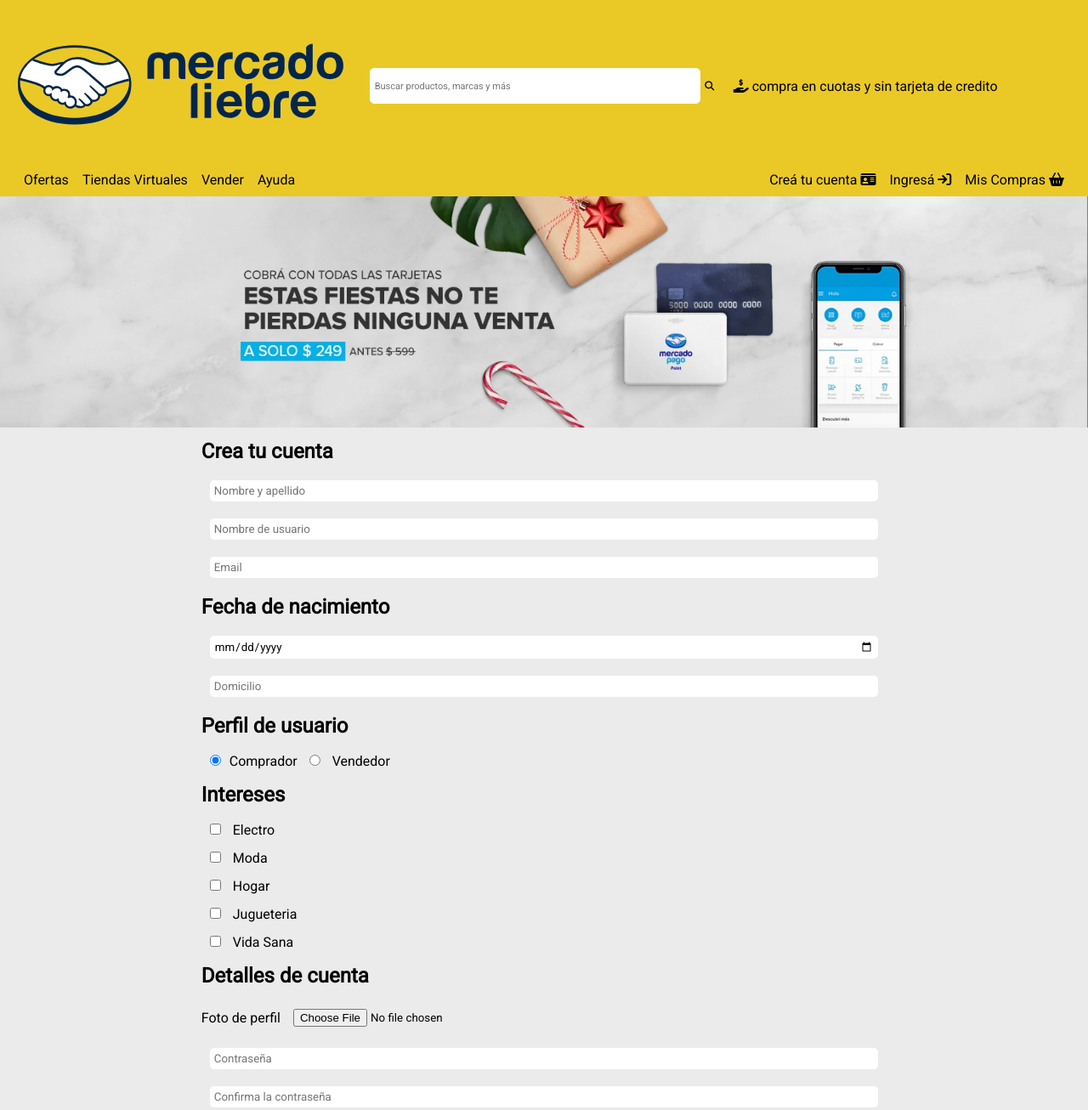
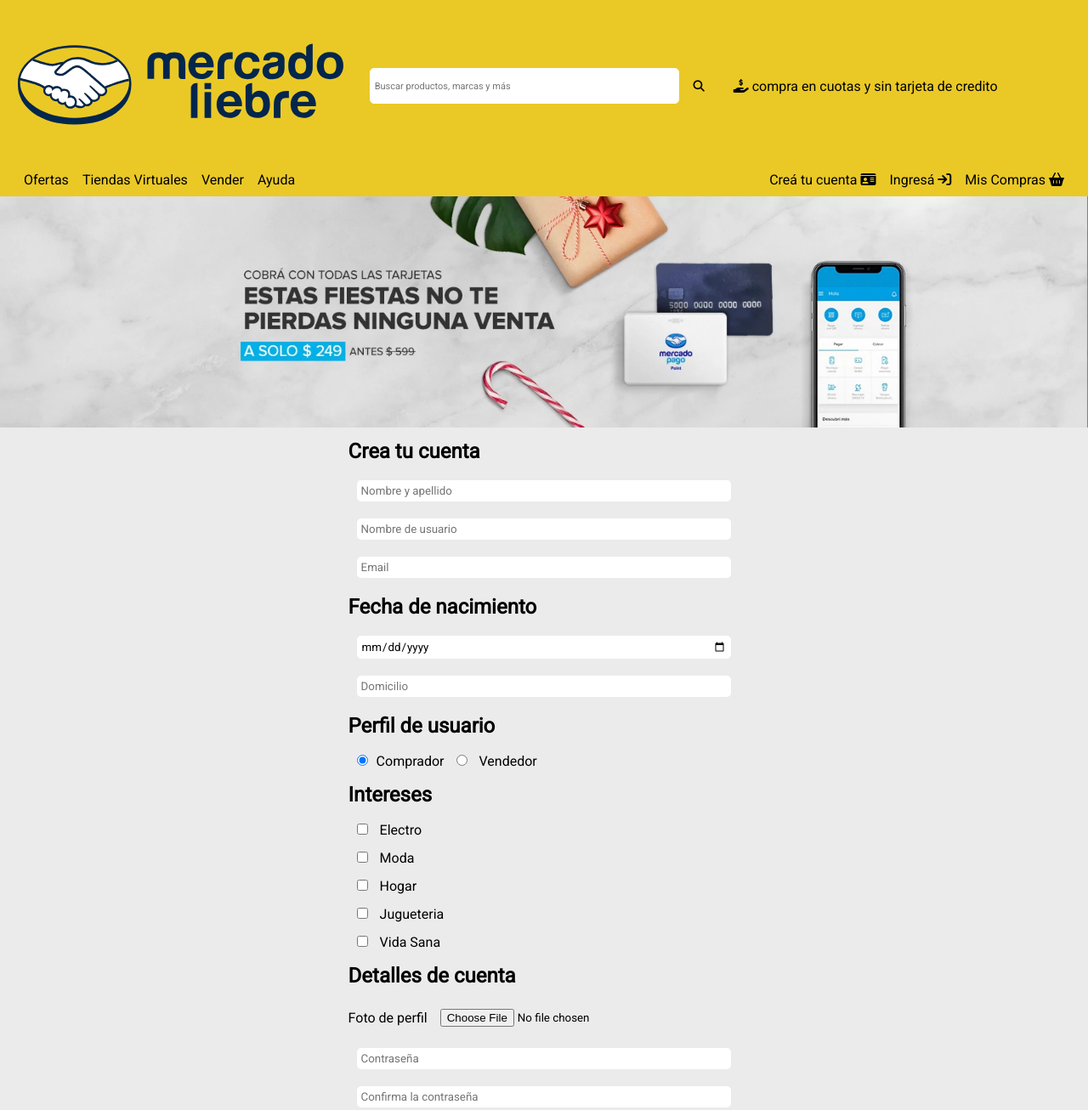
Before and after one commit to luisjavi27/mercadoLiebre, a website: page views/registro.html in a window 1280 px wide. Shown: the top 1306 px of the page at 85% size. Drawn offline with Linux system fonts and the light colour scheme; files that its build step writes are made by us from their sources; files whose address does not match are found by name.

Commit message:
fix search bar

```diff
--- a/public/css/style.css
+++ b/public/css/style.css
@@ -22,7 +22,6 @@
   margin: 20px 0px;
 }
 
-
 .cuerpotexto {
   font-size: 12px;
 }
@@ -30,10 +29,10 @@
   width: 100%;
 }
 
-.precioDescuento{
-  display:flex;
+.precioDescuento {
+  display: flex;
   width: 100%;
-  justify-content:space-around;
+  justify-content: space-around;
 }
 
 .precios {
@@ -44,7 +43,6 @@
   color: #39b54a;
   font-size: 16px;
   margin-left: 30%;
-
 }
 .descripcion {
   font-size: 16px;
@@ -52,7 +50,6 @@
   display: block !important;
   margin-top: 20px;
 }
-
 
 .fa-truck {
   display: block;
@@ -141,7 +138,6 @@
   font-size: 30px;
   margin-bottom: 15px;
   color: #1259c3;
-
 }
 
 #footerDescription section p {
@@ -169,8 +165,6 @@
 main section article img {
   width: 100%;
 }
-
-
 
 header .form {
   font-size: 11px;
@@ -256,6 +250,15 @@
 
   #searchIcon {
     display: block;
+    background-color: transparent;
+    border: none;
+    height: 35%;
+    width: 10%;
+    border-radius: 5px;
+  }
+
+  #searchIcon:hover {
+    background-color: #dab600e7;
   }
 
   #navbar {
@@ -319,39 +322,34 @@
   }
 
   #inputSearch {
-    height:35%;
+    height: 35%;
   }
 
   #footerDescription {
     flex-direction: row;
   }
 
-  #iconCreditCard{
-
+  #iconCreditCard {
     transition: 500ms linear;
-
   }
-  #iconCreditCard:hover{
-
+  #iconCreditCard:hover {
     transform: translateX(20px);
   }
 
-  #iconGift{
+  #iconGift {
     transition: 500ms linear;
   }
 
-  #iconGift:hover{
+  #iconGift:hover {
     transform: perspective(150px) rotateX(45deg);
   }
 
-  #iconShield{
+  #iconShield {
     transition: 500ms linear;
   }
-  #iconShield:hover{
+  #iconShield:hover {
     transform: scale(1.5);
   }
-
-
 
   header nav {
     font-size: 16px;
@@ -362,31 +360,29 @@
     box-shadow: none !important;
   }
 
-  main section  div.products article:hover {
+  main section div.products article:hover {
     /* transition-duration: 0.7s; */
     transition: all 500ms ease;
     box-shadow: 0px 0px 10px rgb(100, 100, 100) !important;
   }
 
   main section article .descripcion {
-
     display: none !important;
   }
 
   main section article:hover .descripcion {
-
     display: block !important;
   }
 
   main section article:hover .fa-truck {
     transition-duration: 0.7s;
     transform: rotate(-90deg);
-    z-index:3;
+    z-index: 3;
   }
 
-  main section article img{
+  main section article img {
     transition: 500ms linear;
-    z-index:2;
+    z-index: 2;
   }
 
   main section article:hover img {
--- a/public/css/styleRegistro.css
+++ b/public/css/styleRegistro.css
@@ -1,43 +1,41 @@
-
-#inputFoto{
-    width:100%;
-    display:flex;
-    align-items:center;
+#inputFoto {
+  width: 100%;
+  display: flex;
+  align-items: center;
   margin: 0px;
   padding: 0px;
 }
 
-#botones{
+#botones {
   margin-top: 0px;
-    display:flex;
-    justify-content:space-around;
+  display: flex;
+  justify-content: space-around;
 }
 
-.boton{
+.boton {
   background-color: #1259c3;
-    color:white;
+  color: white;
   font-weight: bold;
-    width:30%;
-
+  width: 30%;
 }
 
-main{
-    display:flex;
+main {
+  display: flex;
   justify-content: center;
 }
 
-main form{
+main form {
   display: flex;
   flex-direction: column;
   width: 80%;
 }
 
-main form h2{
+main form h2 {
   font-size: 24px;
   margin: 10px 0px;
 }
 
-main form input{
+main form input {
   border: none;
   border-radius: 5px;
   padding: 5px;
@@ -45,9 +43,13 @@
 }
 
 @media (min-width: 361px) {
-
-    main form{
-        width: 70%;
+  main form {
+    width: 60%;
+  }
 }
 
+@media (min-width: 769px) {
+  main form {
+    width: 40%;
   }
+}
--- a/views/registro.html
+++ b/views/registro.html
@@ -20,11 +20,11 @@
             <div id="logoHeader">
                 <a href="/"><img src='images/logo-mercado-liebre.svg' /></a>
             </div>
-            <div class="form" action="#" method="GET">
-                <input type="search" id="inputSearch" placeholder="Buscar productos, marcas y más    ">
-                <div class="submit" id="searchIcon">
+            <div class="form" action="#" method="GET" enctype="multipart/form-data">
+                <input type="search" id="inputSearch" placeholder="Buscar productos, marcas y más    " required>
+                <button type="submit" id="searchIcon">
                     <i class="fa-solid fa-magnifying-glass"></i>
-                </div>
+                </button>
             </div>
 
             <div id="textHeader">
@@ -58,7 +58,7 @@
         <img src="images/img-home-banner.jpg" alt="Banner de ofertas">
     </section>
     <main>
-        <form method="post" enctype="multipart/form-data" >
+        <form method="post" enctype="multipart/form-data">
             <h2>Crea tu cuenta</h2>
 
             <input type="text" placeholder="Nombre y apellido" required>
@@ -73,18 +73,21 @@
             <h2>Perfil de usuario</h2>
             <div>
 
-                    <label><input type="radio" name="perfil"  value="Comprador" checked required>Comprador</label>
+                <label><input type="radio" name="perfil" value="Comprador" checked required>Comprador</label>
 
-                    <label><input type="radio" name="perfil" value="Vendedor"> Vendedor</label>
+                <label><input type="radio" name="perfil" value="Vendedor"> Vendedor</label>
 
             </div>
 
             <h2>Intereses</h2>
-            <div><input type="checkbox" id="checkboxElectro" value="Electro"> <label for="checkboxElectro">Electro</label></div>
+            <div><input type="checkbox" id="checkboxElectro" value="Electro"> <label
+                    for="checkboxElectro">Electro</label></div>
             <div><input type="checkbox" id="checkboxModa" value="Moda"> <label for="checkboxModa">Moda</label></div>
             <div><input type="checkbox" id="checkboxHogar" value="Hogar"> <label for="checkboxHogar">Hogar</label></div>
-            <div><input type="checkbox" id="checkboxJugueteria" value="Jugueteria"> <label for="checkboxJugueteria">Jugueteria</label></div>
-            <div><input type="checkbox" id="checkboxVidaSana" value="VidaSana"> <label for="checkboxVidaSana">Vida Sana</label></div>
+            <div><input type="checkbox" id="checkboxJugueteria" value="Jugueteria"> <label
+                    for="checkboxJugueteria">Jugueteria</label></div>
+            <div><input type="checkbox" id="checkboxVidaSana" value="VidaSana"> <label for="checkboxVidaSana">Vida
+                    Sana</label></div>
 
             <h2>Detalles de cuenta</h2>
             <p id="inputFoto">
```
Also changed, not shown: public/css/styleLogin.css (+5 -8 lines), views/home.html (+4 -4 lines), views/login.html (+5 -5 lines). Lines whose indentation alone changed are shown as unchanged.
